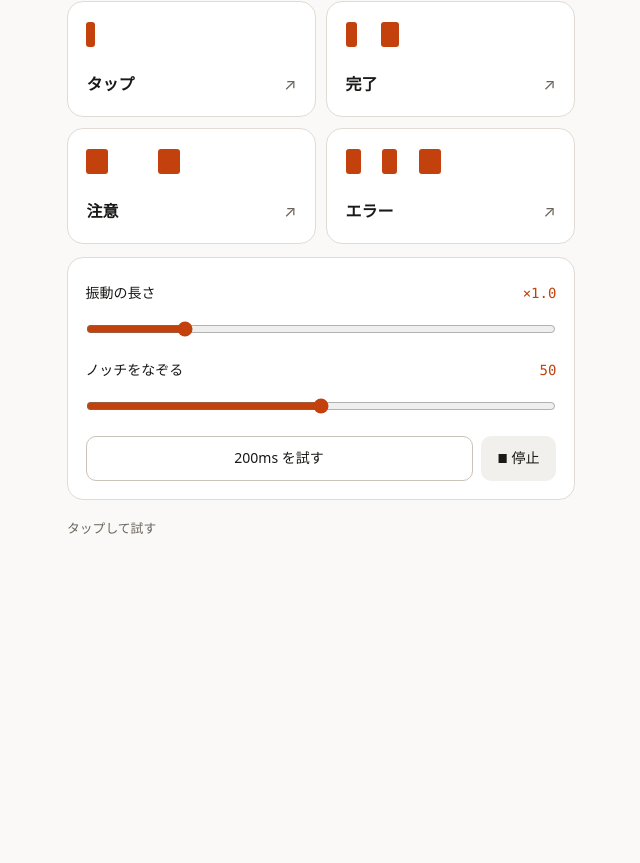
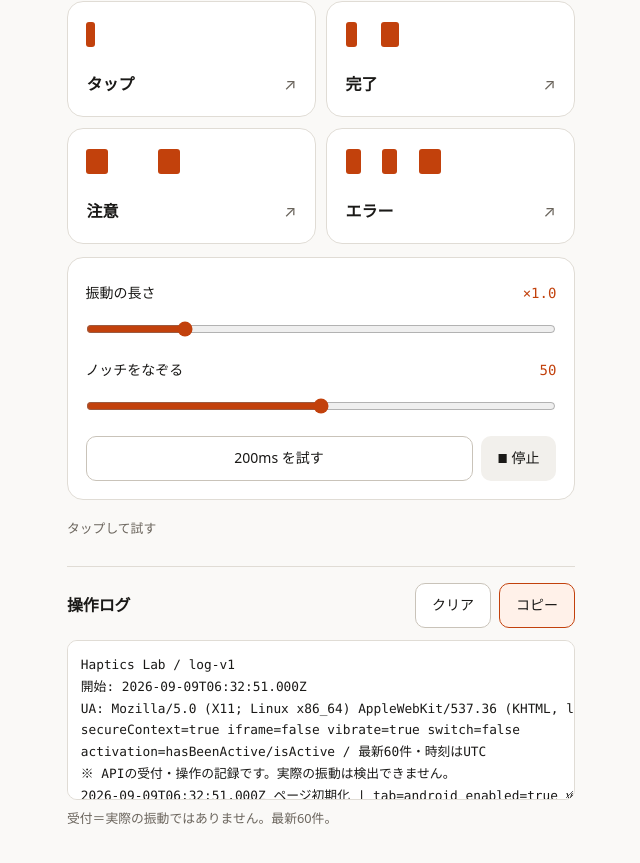
Before and after one commit to infixer/web-haptics-api-demo, a SvelteKit app in the folder apps/web/: page /lab in a window 1280 px wide. Shown: the part 161-1024 px from the top of the page, without its empty margins (319-959 px from the left). Before the commit the page ends 800 px from the top, so only its background shows below. Built offline with nearby package versions, Linux system fonts and the light colour scheme.

Commit message:
触覚デモにコピー可能な操作ログを追加

```diff
--- a/apps/web/src/routes/lab/+page.svelte
+++ b/apps/web/src/routes/lab/+page.svelte
@@ -12,24 +12,69 @@
   let slider = $state(50);
   let lastNotch = 5;
   let lastTick = 0;
+  let environment = $state('');
+  let logs = $state<string[]>([]);
+  let copyStatus = $state('');
+  let copying = $state(false);
+  let logArea: HTMLTextAreaElement;
+  const logText = $derived([environment, '※ APIの受付・操作の記録です。実際の振動は検出できません。', ...logs].filter(Boolean).join('\n'));
+
+  function log(message: string) {
+    const activation = navigator.userActivation;
+    const context = `tab=${platform} enabled=${enabled} visibility=${document.visibilityState} activation=${activation?.hasBeenActive ?? 'unknown'}/${activation?.isActive ?? 'unknown'}`;
+    logs = [...logs, `${new Date().toISOString()} ${message} | ${context}`].slice(-60);
+    copyStatus = '';
+  }
+
+  async function copyLog() {
+    if (copying) return;
+    copying = true;
+    const snapshot = logText;
+    try {
+      await navigator.clipboard.writeText(snapshot);
+      copyStatus = 'コピーしました';
+    } catch {
+      logArea.focus();
+      logArea.select();
+      logArea.setSelectionRange(0, logArea.value.length);
+      copyStatus = '全文を選択しました。長押し、または Ctrl / ⌘ + C でコピー';
+    } finally {
+      copying = false;
+    }
+  }
+
+  function switchChanged(event: Event, name: string) {
+    const input = event.currentTarget as HTMLInputElement;
+    status = '切り替えました';
+    log(`${name} change checked=${input.checked} trusted=${event.isTrusted} (実振動は未判定)`);
+  }
 
   function play(name: string, pattern: readonly number[]) {
-    if (!enabled) { status = '振動はオフです。'; return; }
-    if (!vibrate) { status = 'このブラウザは非対応です'; return; }
-    if (document.visibilityState !== 'visible') return;
+    const request = `${name} vibrate(${JSON.stringify(pattern)})`;
+    if (!enabled) { status = '振動はオフです。'; log(`${request} SKIP: 振動オフ`); return; }
+    if (!vibrate) { status = 'このブラウザは非対応です'; log(`${request} SKIP: Vibration APIなし`); return; }
+    if (document.visibilityState !== 'visible') { log(`${request} SKIP: ページ非表示`); return; }
     try {
       const result = navigator.vibrate([...pattern]);
       selected = name;
       status = result ? `${name}を選択` : '振動を開始できませんでした';
-    } catch { status = '振動を開始できませんでした'; }
+      log(`${request} return=${result} ${result ? '受付 (実振動は未判定)' : '拒否'}`);
+    } catch (error) {
+      status = '振動を開始できませんでした';
+      log(`${request} ERROR: ${error instanceof Error ? `${error.name}: ${error.message}` : String(error)}`);
+    }
   }
-  function stop() {
-    if (vibrate) { try { navigator.vibrate(0); } catch { /* best effort */ } }
+  function stop(reason = '停止ボタン') {
+    if (vibrate) {
+      try { log(`${reason} vibrate(0) return=${navigator.vibrate(0)}`); }
+      catch (error) { log(`${reason} ERROR: ${String(error)}`); }
+    } else { log(`${reason} 停止要求なし: Vibration APIなし`); }
     status = '停止しました。';
   }
   function switchTab(next: 'android' | 'ios') {
-    stop();
+    stop('タブ切替');
     platform = next;
+    log(`タブ切替 → ${next}`);
     status = next === 'ios' ? 'スイッチを直接タップ' : 'タップして試す';
   }
   function tabKey(event: KeyboardEvent) {
@@ -58,9 +103,11 @@
       platform = 'ios';
       status = 'スイッチを直接タップ';
     }
-    const hide = () => { if (document.hidden) stop(); };
+    environment = `Haptics Lab / log-v1\n開始: ${new Date().toISOString()}\nUA: ${ua}\nsecureContext=${isSecureContext} iframe=${window.self !== window.top} vibrate=${vibrate} switch=${switches}\nactivation=hasBeenActive/isActive / 最新60件・時刻はUTC`;
+    log('ページ初期化');
+    const hide = () => { log(`表示状態 → ${document.visibilityState}`); if (document.hidden) stop('ページ非表示'); };
     document.addEventListener('visibilitychange', hide);
-    return () => { document.removeEventListener('visibilitychange', hide); stop(); };
+    return () => { document.removeEventListener('visibilitychange', hide); stop('ページ終了'); };
   });
 </script>
 
@@ -69,7 +116,7 @@
 <main>
   <header>
     <h1>Haptics Lab</h1>
-    <label class="enable"><input type="checkbox" bind:checked={enabled} onchange={() => { if (!enabled) stop(); else status = 'タップして試す'; }} /><span>振動</span></label>
+    <label class="enable"><input type="checkbox" bind:checked={enabled} onchange={(event) => { enabled = event.currentTarget.checked; log(`振動設定 → ${enabled ? 'ON' : 'OFF'}`); if (!enabled) stop('振動オフ'); else status = 'タップして試す'; }} /><span>振動</span></label>
   </header>
 
   <div class="tabs" role="tablist" aria-label="デバイス">
@@ -81,7 +128,7 @@
     {#if !vibrate}<p class="notice">対応するAndroidブラウザで開いてください。</p>{/if}
     <div class="patterns">
       {#each mobilePatterns as item}
-        <button class="pattern" class:selected={selected === item.name} disabled={!vibrate || !enabled} onclick={() => play(item.name, scalePattern(item.pattern, scale))}>
+        <button class="pattern" class:selected={selected === item.name} disabled={!enabled} onclick={() => play(item.name, scalePattern(item.pattern, scale))}>
           <span class="bars" aria-hidden="true">{#each item.pattern as ms, i}<i class:gap={i % 2 === 1} style:width={`${Math.max(6, ms / 3)}px`}></i>{/each}</span>
           <span class="pattern-label">{item.name}<span aria-hidden="true">↗</span></span>
         </button>
@@ -90,7 +137,7 @@
     <div class="controls">
       <label class="range"><span>振動の長さ <output>×{scale.toFixed(1)}</output></span><input type="range" min="0.5" max="3" step="0.1" bind:value={scale} disabled={!vibrate || !enabled} /></label>
       <label class="range"><span>ノッチをなぞる <output>{slider}</output></span><input type="range" min="0" max="100" value={slider} oninput={move} disabled={!vibrate || !enabled} /></label>
-      <div class="actions"><button class="baseline" disabled={!vibrate || !enabled} onclick={() => play('基準', [200])}>200ms を試す</button><button class="stop" onclick={stop} disabled={!vibrate} aria-label="振動を停止"><span aria-hidden="true">■</span> 停止</button></div>
+      <div class="actions"><button class="baseline" disabled={!enabled} onclick={() => play('基準', [200])}>200ms を試す</button><button class="stop" onclick={() => stop()} disabled={!vibrate} aria-label="振動を停止"><span aria-hidden="true">■</span> 停止</button></div>
     </div>
   </div>
 
@@ -99,12 +146,12 @@
     <div class="ios-surface">
       <div class="reference">
         <div><h2>スイッチ</h2><p>本体を直接タップ</p></div>
-        <input type="checkbox" {...{ switch: '' }} aria-label="基準スイッチ" disabled={!enabled || !switches} onchange={() => { status = '切り替えました'; }} />
+        <input type="checkbox" {...{ switch: '' }} aria-label="基準スイッチ" disabled={!enabled || !switches} onchange={(event) => switchChanged(event, '基準スイッチ')} />
       </div>
       <div class="overlay-demo">
         <div class="favorite" class:saved class:disabled={!enabled || !switches}>
           <span aria-hidden="true"><span class="heart">{saved ? '♥' : '♡'}</span>{saved ? 'お気に入り済み' : 'お気に入り'}</span>
-          <input class="overlay" type="checkbox" {...{ switch: '' }} aria-label="お気に入り" bind:checked={saved} disabled={!enabled || !switches} onchange={() => { status = saved ? 'お気に入りに追加しました' : 'お気に入りを解除しました'; }} />
+          <input class="overlay" type="checkbox" {...{ switch: '' }} aria-label="お気に入り" bind:checked={saved} disabled={!enabled || !switches} onchange={(event) => switchChanged(event, 'お気に入り')} />
         </div>
         <p class="hint">スクロールはボタンの外側から。</p>
       </div>
@@ -112,6 +159,13 @@
   </div>
 
   <div class="feedback"><p role="status">{enabled ? status : '振動オフ'}</p></div>
+
+  <section class="log-panel" aria-labelledby="log-title">
+    <div class="log-heading"><h2 id="log-title">操作ログ</h2><div class="actions"><button onclick={() => { logs = []; log('ログをクリア'); }}>クリア</button><button class="copy" onclick={copyLog} disabled={copying}>{copying ? 'コピー中…' : 'コピー'}</button></div></div>
+    <textarea bind:this={logArea} value={logText} readonly spellcheck="false" aria-label="操作ログの全文" wrap="off"></textarea>
+    <p class="log-note">受付＝実際の振動ではありません。最新60件。</p>
+    <p class="copy-status" role="status">{copyStatus}</p>
+  </section>
 
 </main>
 
@@ -156,5 +210,11 @@
   .hint { font-size: 0.8rem; color: var(--text-dim); }
   .feedback { display: flex; align-items: center; gap: 0.6rem; min-height: 44px; margin: 0.4rem 0 1rem; font-size: 0.8rem; color: var(--text-dim); }
   .feedback p { flex: 1; overflow-wrap: anywhere; }
+  .log-panel { border-top: 1px solid var(--border); padding-top: 1rem; }
+  .log-heading { display: flex; align-items: center; justify-content: space-between; gap: 0.5rem; margin-bottom: 0.75rem; flex-wrap: wrap; }
+  .copy { background: var(--accent-soft); border-color: var(--accent); }
+  textarea { display: block; width: 100%; min-height: 160px; max-height: 400px; padding: 0.8rem; border: 1px solid var(--border); border-radius: 10px; background: var(--surface); color: var(--text); font: 0.8rem/1.7 var(--mono); resize: vertical; }
+  .log-note, .copy-status { font-size: 0.8rem; color: var(--text-dim); margin-top: 0.5rem; overflow-wrap: anywhere; }
+  .copy-status:empty { display: none; }
   @media (max-width: 360px) { .pattern { padding: 0.85rem; } main { padding-inline: 0.75rem; } h1 { font-size: 1.15rem; } }
 </style>
```
Also changed, not shown: 1 other file (tests, documents, lock files or other folders).
